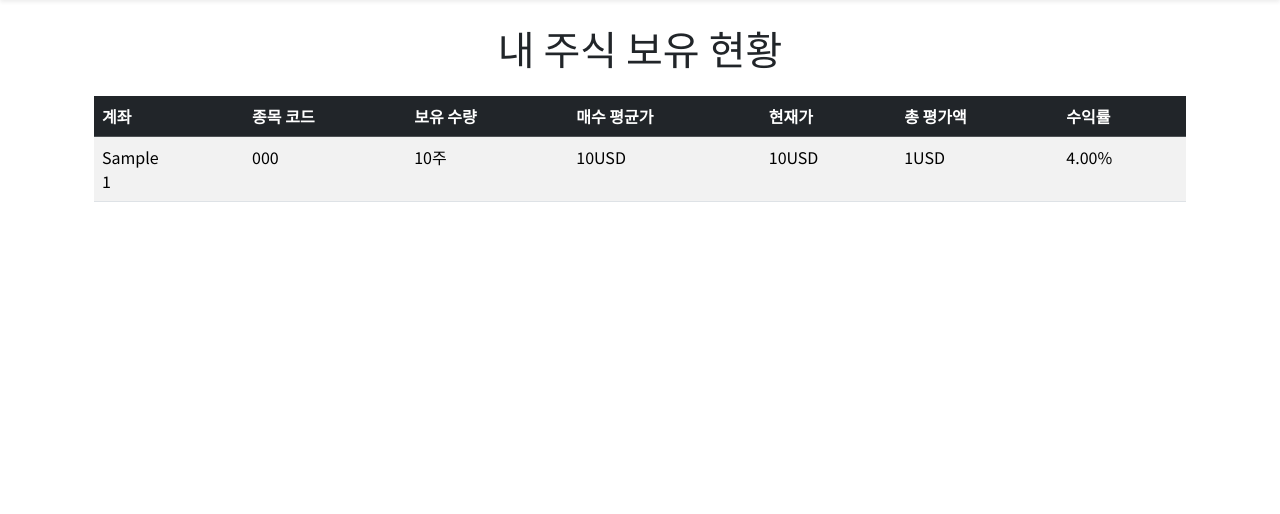
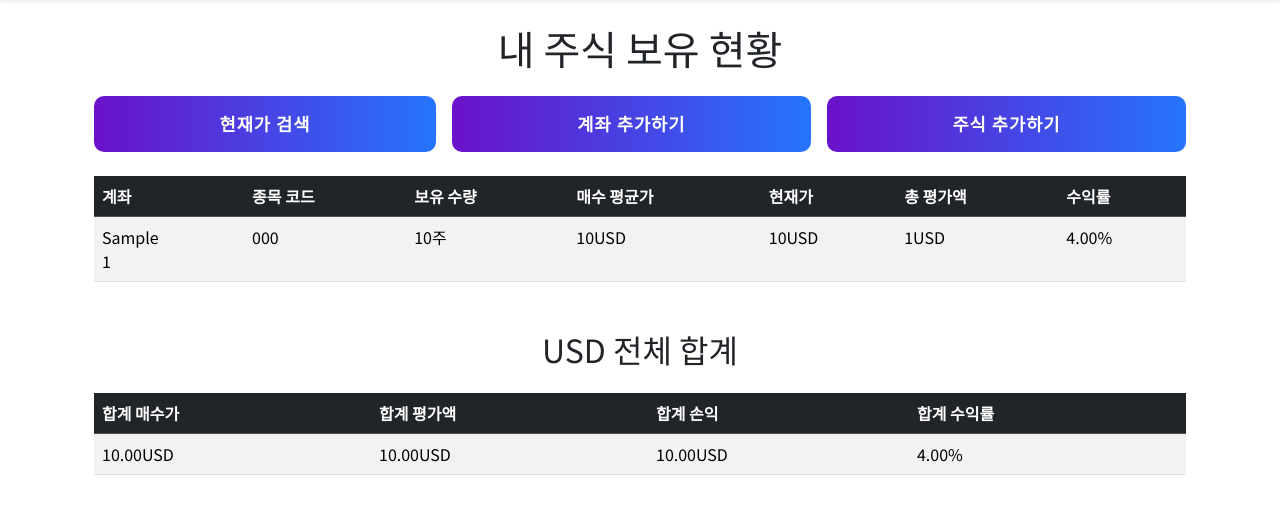
Before and after one commit to leeyonjoo150/samsam_fintech, a Django app: template financial_data/templates/financial_data/stock_holdings.html in a window 1280 px wide. Shown: the part 56-570 px from the top of the page. Run offline with Django 5.2, Linux system fonts and the light colour scheme; the template is opened without the code that fills it: most values are stand-ins (such as "Sample title", 1, 10 or a date in 2020).

Commit message:
합계 수익률 표시 추가, findata 내에서 이동 버튼 추가

```diff
--- a/financial_data/templates/financial_data/stock_holdings.html
+++ b/financial_data/templates/financial_data/stock_holdings.html
@@ -4,6 +4,11 @@
 {% block content %}
 <div class="container mt-4">
     <h1 class="text-center mb-4">내 주식 보유 현황</h1>
+    <div class="d-flex gap-3 mt-4 mb-4">
+        <a href="{% url 'financial_data:search_data' %}" class="pretty-button flex-fill" style="text-decoration: none; padding: 15px 20px; text-align: center;">현재가 검색</a>
+        <a href="{% url 'financial_data:add_stock_account' %}" class="pretty-button flex-fill" style="text-decoration: none; padding: 15px 20px; text-align: center;">계좌 추가하기</a>
+        <a href="{% url 'financial_data:add_stock_holding' %}" class="pretty-button flex-fill" style="text-decoration: none; padding: 15px 20px; text-align: center;">주식 추가하기</a>
+    </div>
 
     {% if holdings %}
     <table class="table table-striped table-hover">
@@ -32,6 +37,48 @@
             {% endfor %}
         </tbody>
     </table>
+    {% for currency, totals in total_by_currency.items %}
+    {% if totals.purchase_amount > 0 %}
+    <h2 class="text-center mt-5 mb-4">{{ currency }} 전체 합계</h2>
+    <table class="table table-striped table-hover">
+        <thead class="table-dark">
+            <tr>
+                <th>합계 매수가</th>
+                <th>합계 평가액</th>
+                <th>합계 손익</th>
+                <th>합계 수익률</th>
+            </tr>
+        </thead>
+        <tbody>
+            <tr>
+                <td>
+                    {% if currency == '원화' %}
+                        {{ totals.purchase_amount|intcomma }}{{ currency }}
+                    {% else %}
+                        {{ totals.purchase_amount|floatformat:"2"|intcomma }}{{ currency }}
+                    {% endif %}
+                </td>
+                <td>
+                    {% if currency == '원화' %}
+                        {{ totals.current_value|floatformat:"0"|intcomma }}{{ currency }}
+                    {% else %}
+                        {{ totals.current_value|floatformat:"2"|intcomma }}{{ currency }}
+                    {% endif %}
+                </td>
+                <td>
+                    {% if currency == '원화' %}
+                        {{ totals.profit_loss|floatformat:"0"|intcomma }}{{ currency }}
+                    {% else %}
+                        {{ totals.profit_loss|floatformat:"2"|intcomma }}{{ currency }}
+                    {% endif %}
+                </td>
+                <td>{{ totals.profit_rate|floatformat:"2" }}%</td>
+            </tr>
+        </tbody>
+    </table>
+    {% endif %}
+    {% endfor %}
+
     {% else %}
     <div class="alert alert-info text-center" role="alert">
         보유하고 있는 주식 내역이 없습니다.
```
Also changed, not shown: financial_data/views.py (+19 -1 lines).
